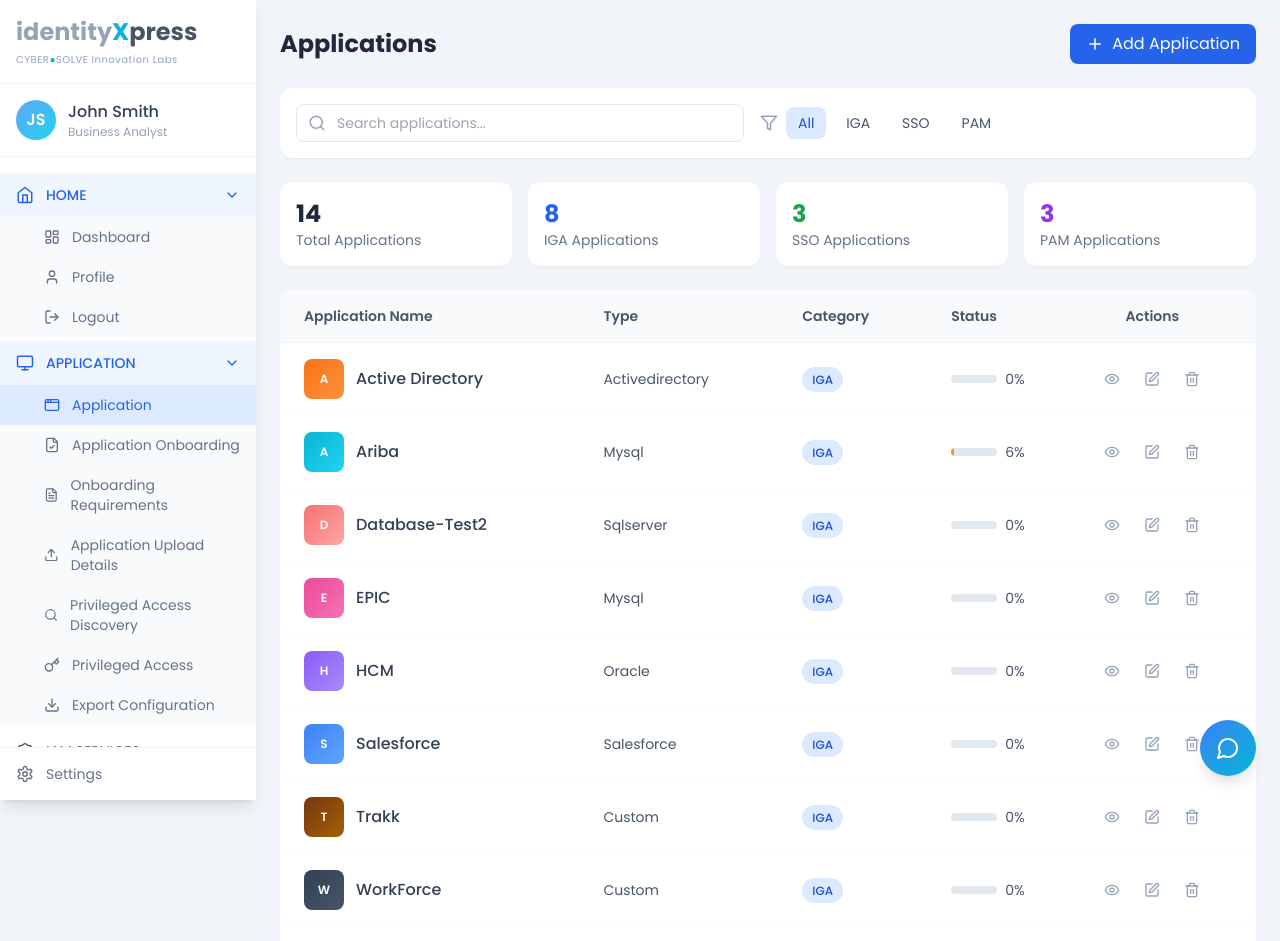
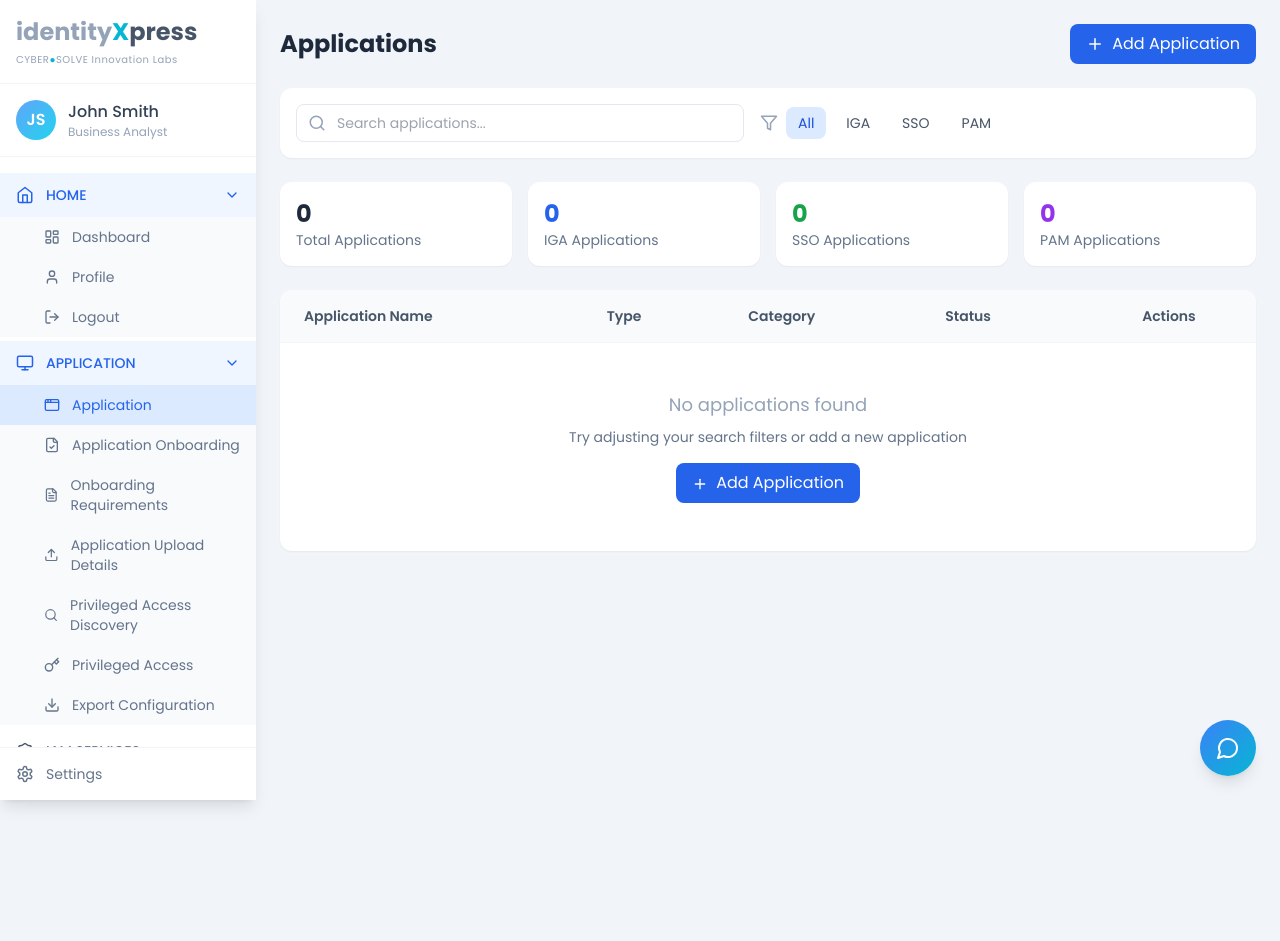
Before and after one commit to ammybawa/application, a React (Vite) app: page /applications in a window 1280 px wide. Shown: the top 941 px of the page. After the commit the page ends 800 px from the top, so only its background shows below. Built offline with nearby package versions, Linux system fonts and the light colour scheme.

Commit message:
Initial commit

```diff
--- a/src/data/applications.ts
+++ b/src/data/applications.ts
@@ -1,143 +1,16 @@
 import { Application, OnboardingStatus } from '../types';
 
-export const applications: Application[] = [
-  {
-    id: 'active-directory',
-    name: 'Active Directory',
-    icon: 'windows',
-    type: 'activedirectory',
-    status: 0,
-    gradient: 'gradient-orange',
-    category: 'IGA'
-  },
-  {
-    id: 'ariba',
-    name: 'Ariba',
-    icon: 'mysql',
-    type: 'mysql',
-    status: 6,
-    gradient: 'gradient-cyan',
-    category: 'IGA'
-  },
-  {
-    id: 'database-test2',
-    name: 'Database-Test2',
-    icon: 'sqlserver',
-    type: 'sqlserver',
-    status: 0,
-    gradient: 'gradient-coral',
-    category: 'IGA'
-  },
-  {
-    id: 'epic',
-    name: 'EPIC',
-    icon: 'mysql',
-    type: 'mysql',
-    status: 0,
-    gradient: 'gradient-pink',
-    category: 'IGA'
-  },
-  {
-    id: 'hcm',
-    name: 'HCM',
-    icon: 'oracle',
-    type: 'oracle',
-    status: 0,
-    gradient: 'gradient-purple',
-    category: 'IGA'
-  },
-  {
-    id: 'salesforce',
-    name: 'Salesforce',
-    icon: 'salesforce',
-    type: 'salesforce',
-    status: 0,
-    gradient: 'gradient-blue',
-    category: 'IGA'
-  },
-  {
-    id: 'trakk',
-    name: 'Trakk',
-    icon: 'sap',
-    type: 'custom',
-    status: 0,
-    gradient: 'gradient-brown',
-    category: 'IGA'
-  },
-  {
-    id: 'workforce',
-    name: 'WorkForce',
-    icon: 'workforce',
-    type: 'custom',
-    status: 0,
-    gradient: 'gradient-slate',
-    category: 'IGA'
-  },
-  // SSO Applications
-  {
-    id: 'okta-sso',
-    name: 'Okta',
-    icon: 'custom',
-    type: 'custom',
-    status: 0,
-    gradient: 'gradient-blue',
-    category: 'SSO'
-  },
-  {
-    id: 'azure-ad',
-    name: 'Azure AD',
-    icon: 'custom',
-    type: 'custom',
-    status: 0,
-    gradient: 'gradient-cyan',
-    category: 'SSO'
-  },
-  {
-    id: 'ping-identity',
-    name: 'Ping Identity',
-    icon: 'custom',
-    type: 'custom',
-    status: 0,
-    gradient: 'gradient-orange',
-    category: 'SSO'
-  },
-  // PAM Applications
-  {
-    id: 'cyberark',
-    name: 'CyberArk',
-    icon: 'custom',
-    type: 'custom',
-    status: 0,
-    gradient: 'gradient-purple',
-    category: 'PAM'
-  },
-  {
-    id: 'servicenow-pam',
-    name: 'ServiceNow',
-    icon: 'custom',
-    type: 'custom',
-    status: 0,
-    gradient: 'gradient-green',
-    category: 'PAM'
-  },
-  {
-    id: 'beyondtrust',
-    name: 'BeyondTrust',
-    icon: 'custom',
-    type: 'custom',
-    status: 0,
-    gradient: 'gradient-teal',
-    category: 'PAM'
-  }
-];
+// Start with an empty list - add applications through the UI
+export const applications: Application[] = [];
 
+// Onboarding status counters - will update as you add applications
 export const onboardingStatus: OnboardingStatus = {
-  identified: 5,
-  informationCollectionInProgress: 1,
+  identified: 0,
+  informationCollectionInProgress: 0,
   informationCollectionCompleted: 0,
   onboardingCompleted: 0,
-  onboardingFailed: 2,
-  onboardedOffline: 1
+  onboardingFailed: 0,
+  onboardedOffline: 0
 };
 
 export const productTypes = ['IGA, SSO, PAM', 'IGA Only', 'SSO Only', 'PAM Only'];
```
